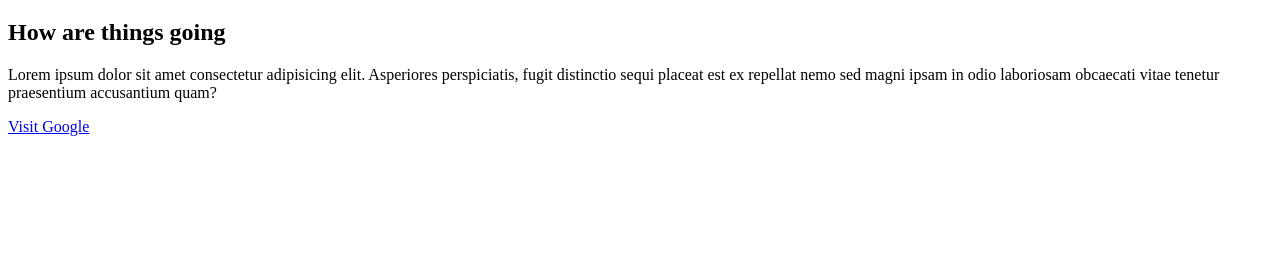
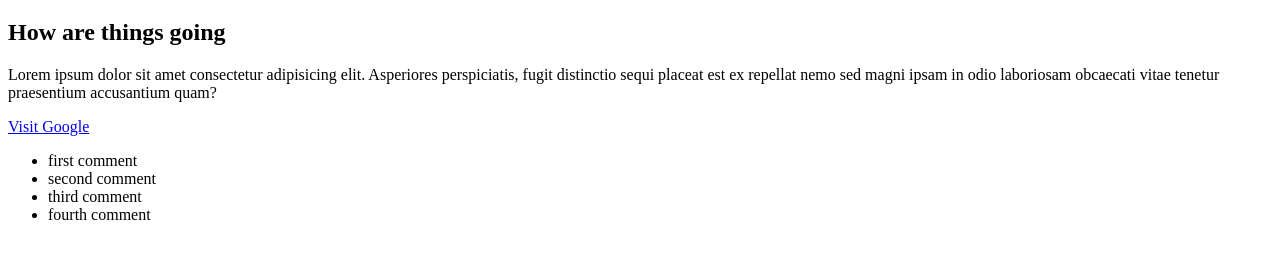
Before and after one commit to amalary/Intro-To-The-Dom, a plain HTML site: page index.html in a window 1280 px wide. Shown: the part 84-342 px from the top of the page. Drawn offline with Linux system fonts and the light colour scheme.

Commit message:
Learn query selector all

```diff
--- a/Scripts/Intro-To-DOM.js
+++ b/Scripts/Intro-To-DOM.js
@@ -130,3 +130,26 @@ console.log(bodyClassList)
 
 bodyClassList.contains('darker')
 console.log(bodyClassList.contains('red'))
+
+// Replace Method
+
+bodyClassList.replace('red','rouge')
+
+console.log(bodyClassList)
+
+// Selecting Multiple Elements
+
+const liListTagName = document.getElementsByTagName('li');
+
+console.log({liListTagName});
+
+const liListClassName = document.getElementsByClassName('comment');
+
+console.log({liListClassName});
+
+
+// querySelectorAll
+
+const liListQuerySelector = document.querySelectorAll('.comment');
+
+console.log('by query selector',liListQuerySelector);
--- a/index.html
+++ b/index.html
@@ -13,5 +13,14 @@
     <h2 id = 'hummer'>How are things going </h2>
     <p class = 'cool'>Lorem ipsum dolor sit amet consectetur adipisicing elit. Asperiores perspiciatis, fugit distinctio sequi placeat est ex repellat nemo sed magni ipsam in odio laboriosam obcaecati vitae tenetur praesentium accusantium quam? </p>
     <a id = 'visitGoogle' href = ''>Visit Google</a>
+
+    <ul id = 'comments'>
+
+        <li class = 'comment'>first comment</li>
+        <li class = 'comment'>second comment</li>
+        <li class = 'comment'>third comment</li>
+        <li class = 'comment'>fourth comment</li>
+
+    </ul>
 </body>
 </html>
```
